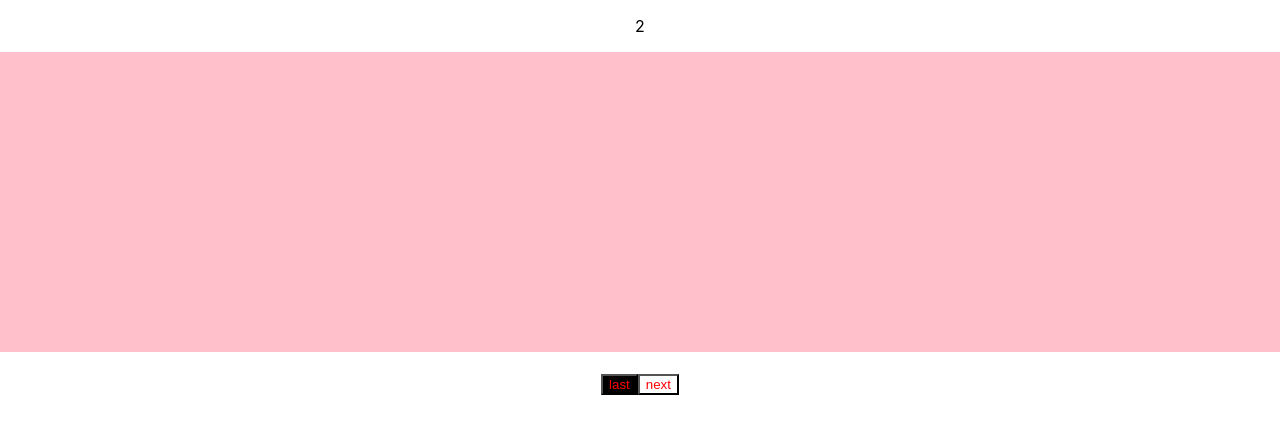
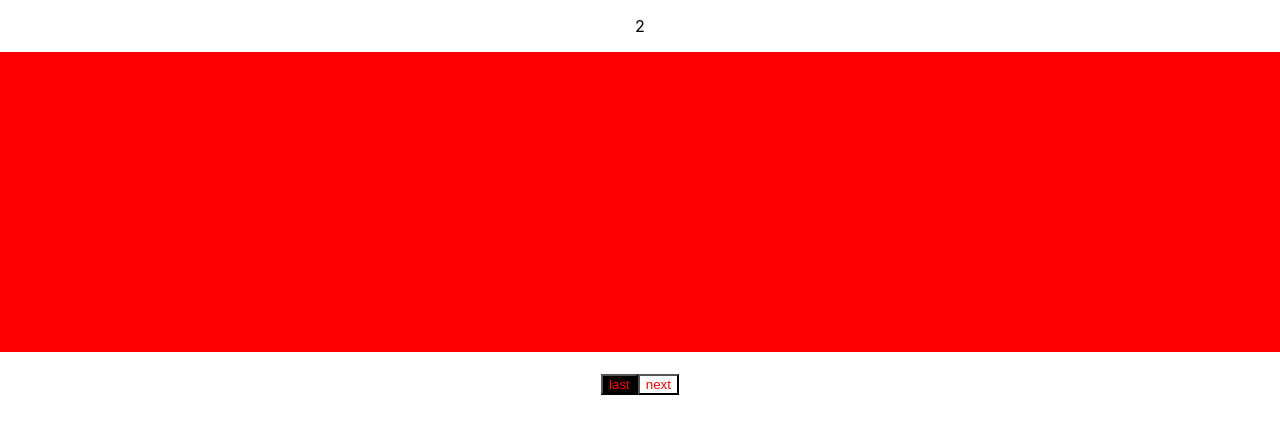
Before and after one commit to CamBrown101/TestGraphQLClient, a React (Create React App) app: page / in a window 1280 px wide. Shown: the top 434 px of the page. Built offline with nearby package versions, Linux system fonts and the light colour scheme; some icons are missing.

Commit message:
Fix index on slides error

```diff
--- a/src/components/Carousel/Carousel.tsx
+++ b/src/components/Carousel/Carousel.tsx
@@ -36,6 +36,14 @@ const Carousel = ({ interval, numberOfSlides }: Props) => {
     return () => clearTimeout(timer);
   });
 
+  const slidesArray = [
+    <CarouselSlide color="pink" />,
+    <CarouselSlide color="red" />,
+    <CarouselSlide color="blue" />,
+    <CarouselSlide color="green" />,
+    <CarouselSlide color="black" />,
+  ];
+
   const createCircles = (numberOfSlides: number, slideNumber: number) => {
     const arrayOfCircles: any[] = [];
 
@@ -52,7 +60,7 @@ const Carousel = ({ interval, numberOfSlides }: Props) => {
   return (
     <CarouselContainer>
       <p>{slide}</p>
-      <CarouselSlide color="pink" />
+      {slidesArray[slide - 1]}
       <div className="circle-container">
         {createCircles(numberOfSlides, slide)}
       </div>
```
